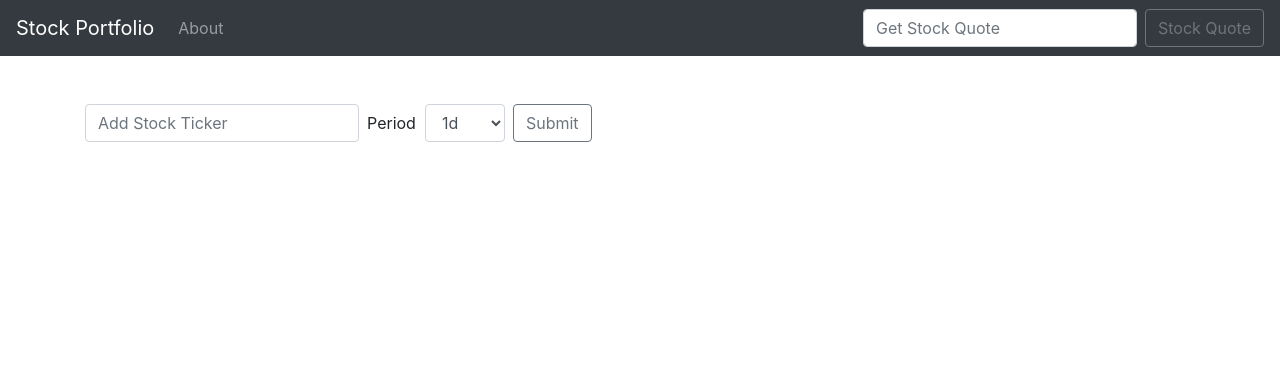
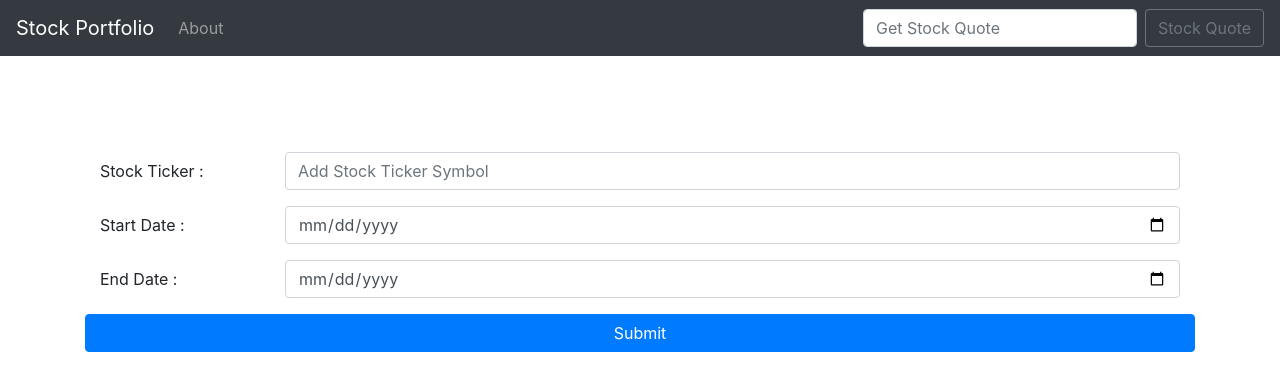
Before and after one commit to dorrero/Djando-web-Stock-Modeling, a Django app: page /form.html in a window 1280 px wide. Shown: the top 391 px of the page. Run offline with Django 3.2, Linux system fonts and the light colour scheme; some libraries are stand-ins or nearby versions.

Commit message:
Form with calender added

```diff
--- a/stock_modeling/quotes/templates/form.html
+++ b/stock_modeling/quotes/templates/form.html
@@ -1,20 +1,32 @@
 {% extends 'base.html' %}
 
 {% block content %}
-
 <br/><br/>
-<form class="form-inline my-2 my-lg-0" method="POST">
-      {% csrf_token %}
-      <input class="form-control mr-sm-2" type="search" placeholder="Add Stock Ticker" aria-label="Search" name="ticker">
-      <div class="form-group">
-            <label for="exampleFormControlSelect1">Period &nbsp</label>
-            <select class="form-control mr-sm-2" id="exampleFormControlSelect1">
-              <option>1d</option> <option>5d</option> <option>1mo</option> <option>3mo</option> <option>6mo</option>
-              <option>1y</option> <option>2y</option> <option>5y</option> <option>10y</option> <option>ytd</option> <option>max</option>
-            </select>
+<br/><br/>
+<div class="container">
+  <form method="POST">
+    {% csrf_token %}
+    <div class="form-group row">
+      <label for="ticker" class="col-sm-2 col-form-label">Stock Ticker  : </label>
+      <div class="col-sm-10">
+        <input type="text" class="form-control" id="ticker" placeholder="Add Stock Ticker Symbol">
       </div>
-      <button class="btn btn-outline-secondary my-2 my-sm-0" type="submit">Submit</button>
-</form>
-<br/><br/>
-
+    </div>
+    <div class="form-group row">
+       <label for="start_date" class="col-2 col-form-label">Start Date  : </label>
+       <div class="col-sm-10">
+         <input class="form-control" type="date" id="start_date" min="2015-01-01" max="2020-01-01">
+       </div>
+    </div>
+    <div class="form-group row">
+       <label for="end_date" class="col-2 col-form-label">End Date  : </label>
+       <div class="col-sm-10">
+         <input class="form-control" type="date" id="end_date" min="2015-01-01" max=>
+       </div>
+    </div>
+    <div class="form-group row">
+        <button type="submit" class="btn btn-primary btn-block">Submit</button>
+    </div>
+  </form>
+</div>
 {% endblock %}
--- a/stock_modeling/quotes/views.py
+++ b/stock_modeling/quotes/views.py
@@ -25,12 +25,3 @@ def about(request):
 
 def form(request):
 	return render(request, 'form.html', {})
-
-def retrieve(ticker_str):
-	yfTicker = yf.Ticker(ticker_str)
-
-	data = yfTicker.history(period="max")
-	data = data.drop(columns=["Dividends", "Stock Splits"])
-
-	#print(data)
-	return data
```
